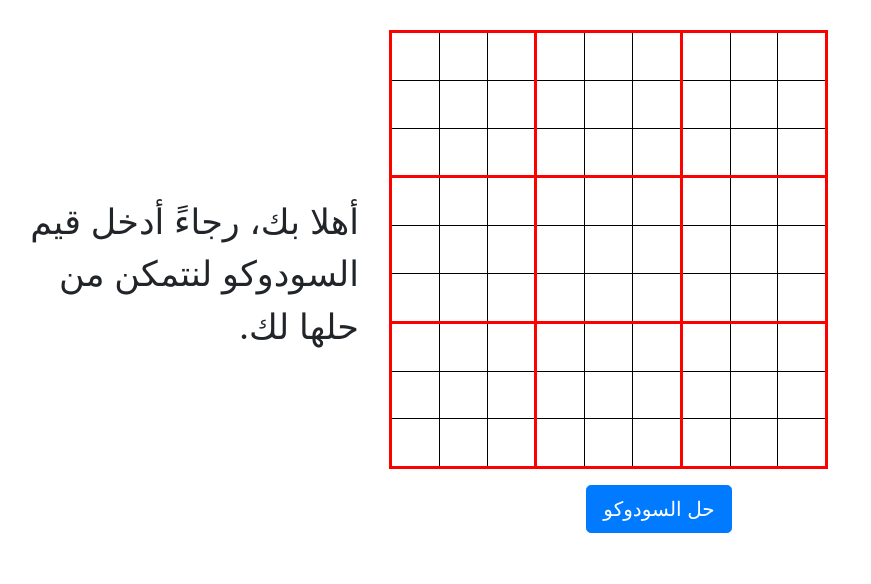
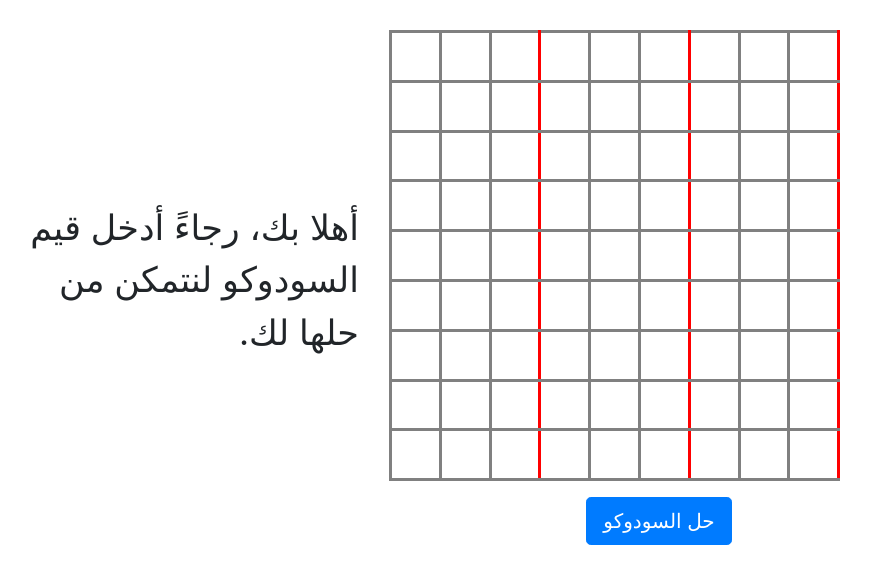
Before and after one commit to ReemRashwan/The_Sudoku_Website, a Flask app: page /sudoku_solver in a window 1280 px wide. Shown: the part 56-640 px from the top of the page, without its empty margins (171-1042 px from the left). Run offline with Flask 2, Linux system fonts and the light colour scheme; some libraries are stand-ins or nearby versions.

Commit message:
Adjusting table colors.

```diff
--- a/static/styles.css
+++ b/static/styles.css
@@ -25,13 +25,13 @@ main {
 
 /* inner table borders */
 th, td {
-    border: 1px solid black;
+    border: 3px solid gray;
     border-collapse: collapse;
 }
 
 /* outer table borders */
 #sudoku_table {
-    border: 3px solid red;
+    border: 3px solid #2A293E;
     /* table-layout: fixed; */
     width: auto;
 }
@@ -45,6 +45,7 @@ th, td {
 
 /* for GET page */
 #sudoku_table td {
+    text-align: center;
     width: 3.5vw;
     height: 3.5vw;
 }
--- a/templates/layout.html
+++ b/templates/layout.html
@@ -20,7 +20,7 @@
                         <a class="nav-link" href="{{ url_for('sudoku_solver') }}">أدخل سودوكو</a>
                     </li>
                     <li class="nav-item">
-                        <a class="nav-link" href="sudoku_generator.html">العب</a>
+                        <a class="nav-link" href="{{ url_for('sudoku_solver') }}">العب</a>
                     </li>
                 </ul>
             </nav>
--- a/templates/sudoku_table.html
+++ b/templates/sudoku_table.html
@@ -4,7 +4,7 @@
         {% for row_key in sudoku_values %}
             <tr>
                 {% for col_index in sudoku_values[row_key] %}
-                    <td>{{ sudoku_values[row_key][loop.index0] }}</td>
+                    <td style='text-align: center'>{{ sudoku_values[row_key][loop.index0] }}</td>
                 {% endfor %}
             </tr>
         {% endfor %}
```
